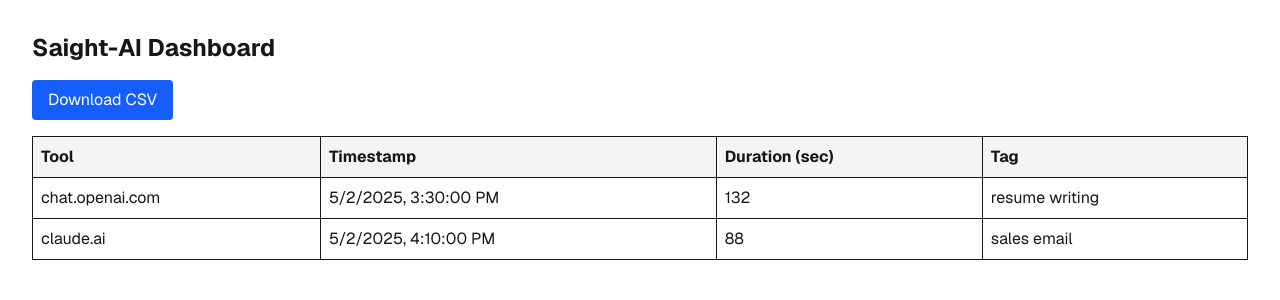
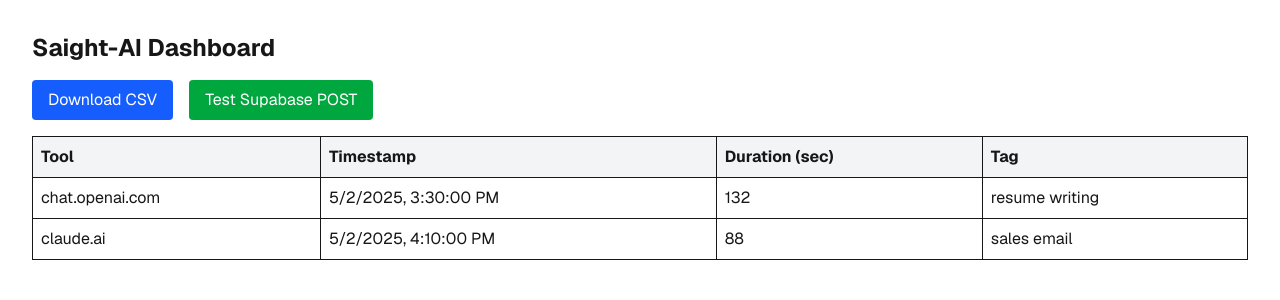
Before and after one commit to alexhericksen/saight-ai, a Next.js app in the folder frontend/: page / in a window 1280 px wide. Shown: the top 300 px of the page. Built offline with nearby package versions, Linux system fonts and the light colour scheme.

Commit message:
test button added to homepage

```diff
--- /dev/null
+++ b/frontend/app/api/sessions/route.ts
@@ -0,0 +1,22 @@
+import { supabase } from "@/lib/supabase";
+import { NextRequest, NextResponse } from "next/server";
+
+export async function POST(req: NextRequest) {
+  const data = await req.json();
+
+  const { tool, duration, tag } = data;
+
+  const { error } = await supabase.from("sessions").insert([
+    {
+      tool,
+      duration,
+      tag
+    }
+  ]);
+
+  if (error) {
+    return NextResponse.json({ error: error.message }, { status: 500 });
+  }
+
+  return NextResponse.json({ message: "Session saved" }, { status: 200 });
+}
--- a/frontend/app/page.tsx
+++ b/frontend/app/page.tsx
@@ -46,6 +46,21 @@
     link.click();
   };
 
+  const testSession = async () => {
+    const res = await fetch("/api/sessions", {
+      method: "POST",
+      headers: { "Content-Type": "application/json" },
+      body: JSON.stringify({
+        tool: "claude.ai",
+        duration: 99,
+        tag: "test button"
+      }),
+    });
+
+    const data = await res.json();
+    alert(data.message || "No response");
+  };
+
   return (
     <main className="p-8 font-sans">
       <h1 className="text-2xl font-bold mb-4">Saight-AI Dashboard</h1>
@@ -55,6 +70,12 @@
       >
         Download CSV
       </button>
+      <button
+  onClick={testSession}
+  className="mb-4 ml-4 px-4 py-2 bg-green-600 text-white rounded hover:bg-green-700"
+>
+  Test Supabase POST
+</button>
       <table className="w-full border">
         <thead>
           <tr className="bg-gray-100 text-left">
```
